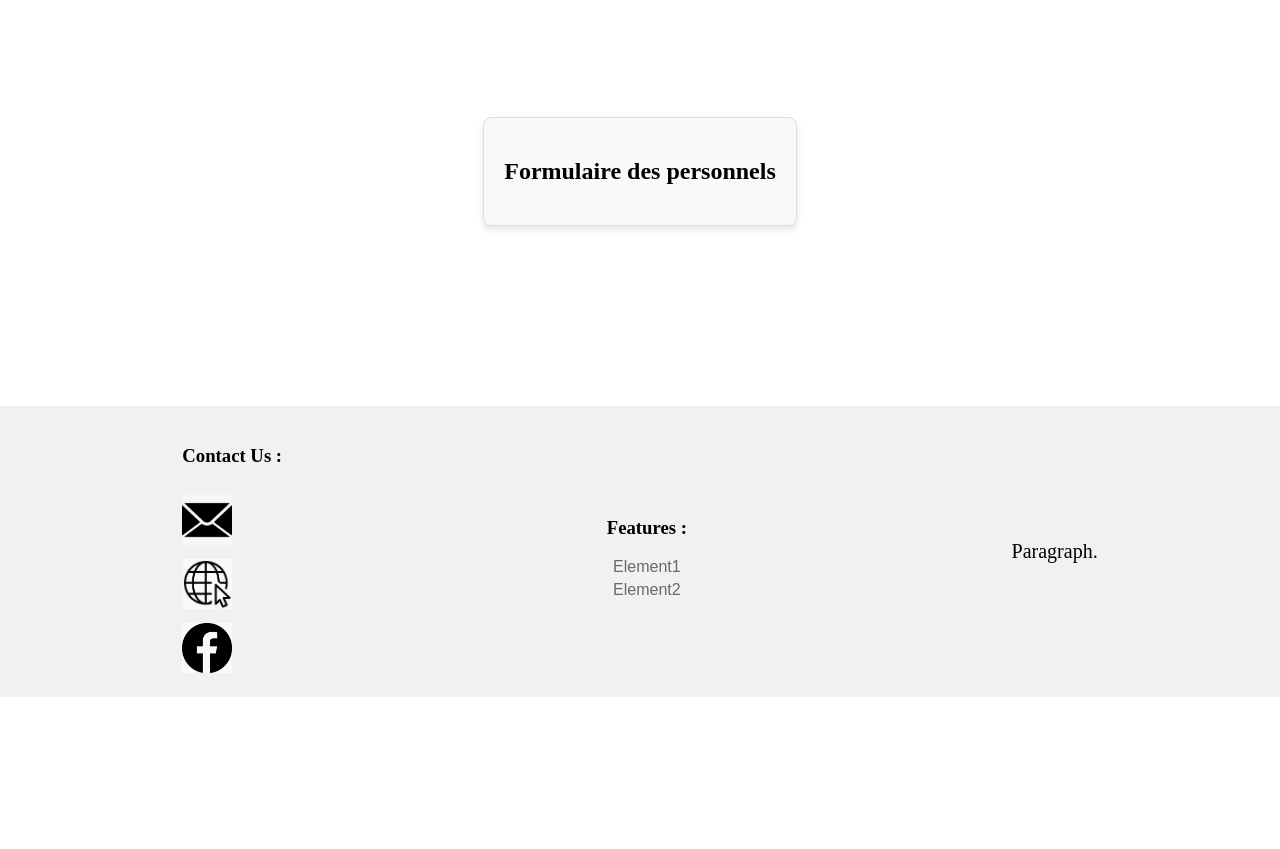
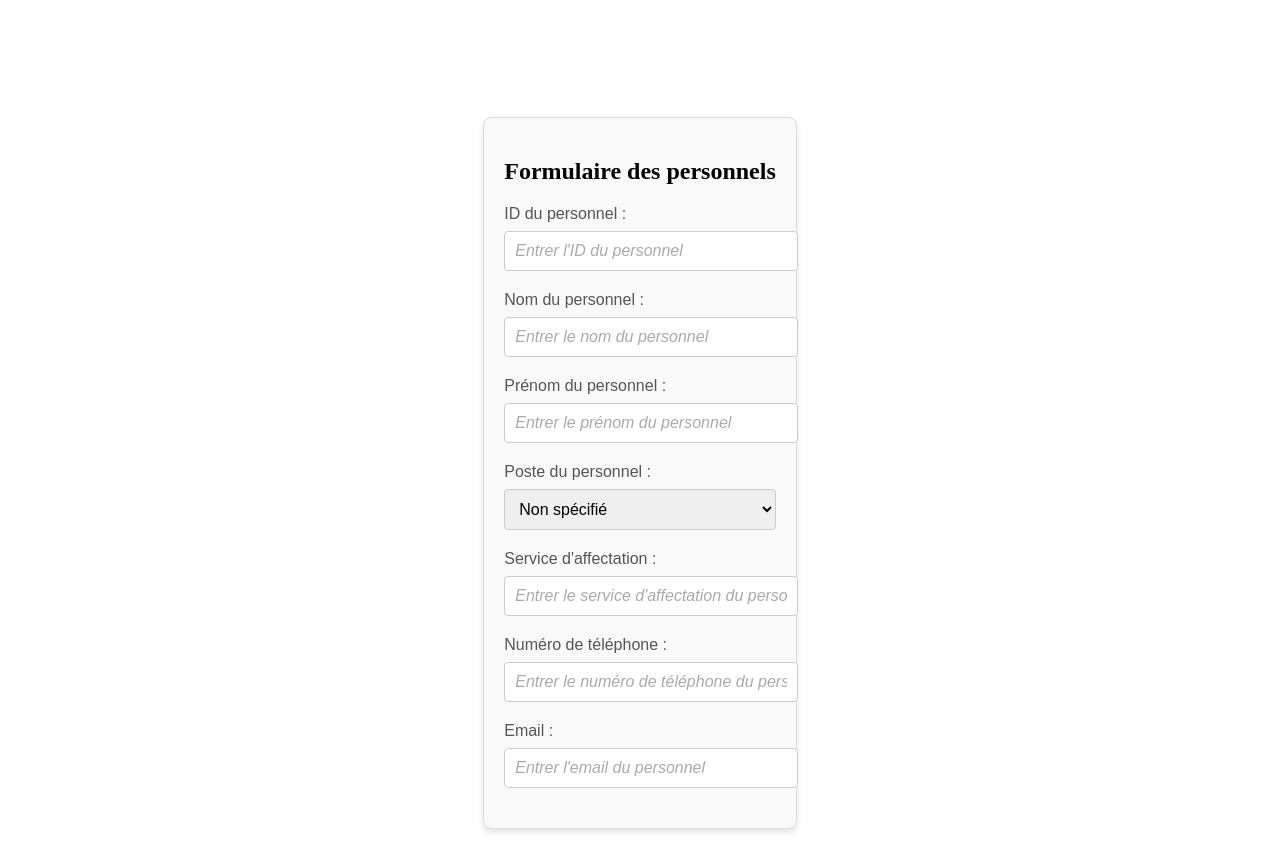
Before and after one commit to MedAminHaffouz/Gestion_Hopital, a website: page personnel.html in a window 1280 px wide. Shown: the part 103-952 px from the top of the page. Before the commit the page ends 800 px from the top, so only its background shows below. Drawn offline with Linux system fonts and the light colour scheme.

Commit message:
Form personnel

```diff
--- a/personnel.html
+++ b/personnel.html
@@ -23,7 +23,44 @@
 <div class="container2">
   <form class="form-container">
     <h2>Formulaire des personnels</h2>
+    <div class="form-group">
+      <label for="text-input">ID du personnel :</label>
+      <input type="text" id="text-input" name="name" placeholder="Entrer l'ID du personnel" required>
+    </div>
 
+    <div class="form-group">
+      <label for="text-input">Nom du personnel :</label>
+      <input type="text" id="text-input" name="name" placeholder="Entrer le nom du personnel">
+    </div>
+
+    <div class="form-group">
+      <label for="text-input">Prénom du personnel :</label>
+      <input type="text" id="text-input" name="name" placeholder="Entrer le prénom du personnel">
+    </div>
+
+    <div class="form-group">
+      <label for="context-menu">Poste du personnel :</label>
+      <select id="context-menu" name="options">
+        <option value="option1">Non spécifié</option>
+        <option value="option2">Infirmier</option>
+        <option value="option3">Technicien</option>
+      </select>
+    </div>
+
+    <div class="form-group">
+      <label for="text-input">Service d'affectation :</label>
+      <input type="text" id="text-input" name="name" placeholder="Entrer le service d'affectation du personnel">
+    </div>
+
+    <div class="form-group">
+      <label for="phone-input">Numéro de téléphone :</label>
+      <input type="tel" id="phone-input" name="phone" placeholder="Entrer le numéro de téléphone du personnel">
+    </div>
+
+    <div class="form-group">
+      <label for="email-input">Email :</label>
+      <input type="email" id="email-input" name="email" placeholder="Entrer l'email du personnel">
+    </div>
 
   </form>
 </div>
```
Also changed, not shown: index.html (+1 -1 lines).
